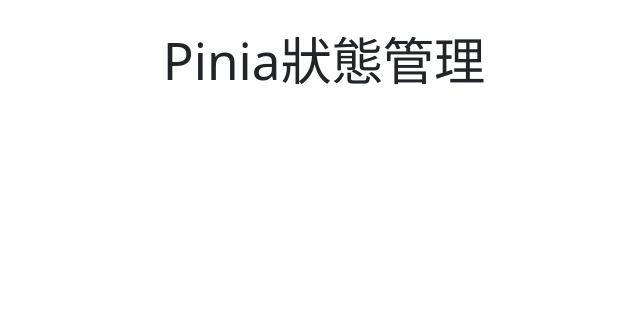
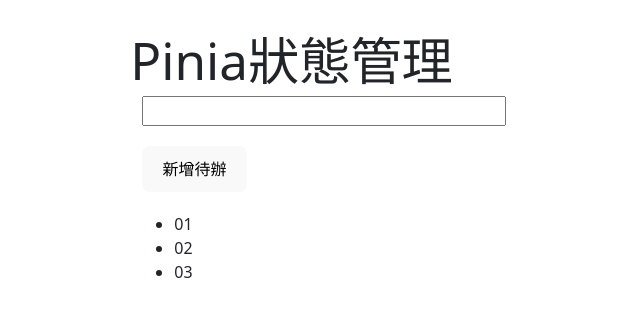
Before and after one commit to yanniao0827/Vue, a Vue app in the folder PRACTICE/form_validate/: page / in a window 1280 px wide. Shown: the top 316 px of the page, without its empty margins (316-956 px from the left). Built offline with nearby package versions, Linux system fonts and the light colour scheme.

Commit message:
0806 4-4.設定PiniaStore.vue

```diff
--- a/PRACTICE/form_validate/src/components/PiniaStore.vue
+++ b/PRACTICE/form_validate/src/components/PiniaStore.vue
@@ -3,6 +3,23 @@
 
 <template>
     <h1>Pinia狀態管理</h1>
+    <div class="container">
+        <input type="text">
+        <button>新增待辦</button>
+        <ul class="list">
+            <li class="item">01</li>
+            <li class="item">02</li>
+            <li class="item">03</li>
+        </ul>
+    </div>
 </template>
 
-<style scoped></style>
+<style scoped>
+input{
+    width: 100%;
+}
+button{
+    margin-top: 20px;
+    margin-bottom: 20px;
+}
+</style>
```
